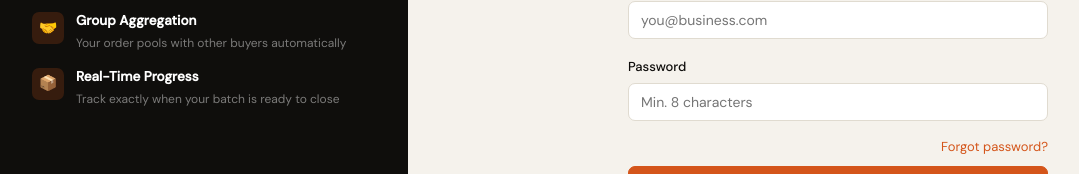
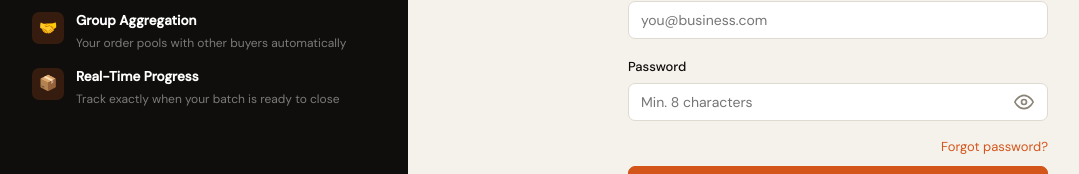
Before and after one commit to vozcruda/Voz--MOQ, a React (Vite) app in the folder vozcruda-frontend/: page / in a window 1280 px wide. Shown: the part 341-515 px from the top of the page, without its empty margins (12-1091 px from the left). Built offline with nearby package versions, Linux system fonts and the light colour scheme; no server answers.

Commit message:
Password eye, forgot password, log out, batch photos, PO details

```diff
--- a/vozcruda-frontend/src/pages/AuthScreens.tsx
+++ b/vozcruda-frontend/src/pages/AuthScreens.tsx
@@ -1,7 +1,7 @@
 import { useState, type ReactNode } from 'react'
 import { supabase, rpc } from '../supabase'
 import { useAuth } from '../auth'
-import { Err, Field } from '../ui/kit'
+import { Err, Field, PasswordInput } from '../ui/kit'
 
 const PENDING = 'vc_pending_signup'
 const save = (v: object) => { try { localStorage.setItem(PENDING, JSON.stringify(v)) } catch { /* ignore */ } }
@@ -91,8 +91,8 @@ export function AuthScreen() {
           <Field label="Business name"><input className="form-input" value={f.business} onChange={e => up('business', e.target.value)} placeholder="Sharma Boutique" /></Field></>}
         <Field label="Email address"><input className="form-input" type="email" value={f.email} onChange={e => up('email', e.target.value)} placeholder="you@business.com" /></Field>
         <div className={mode === 'up' ? 'form-row' : ''}>
-          <Field label="Password"><input className="form-input" type="password" value={f.pw} onChange={e => up('pw', e.target.value)} placeholder="Min. 8 characters" onKeyDown={e => e.key === 'Enter' && mode === 'in' && submit()} /></Field>
-          {mode === 'up' && <Field label="Confirm password"><input className="form-input" type="password" value={f.pw2} onChange={e => up('pw2', e.target.value)} /></Field>}</div>
+          <Field label="Password"><PasswordInput value={f.pw} onChange={v => up('pw', v)} placeholder="Min. 8 characters" autoComplete={mode === 'in' ? 'current-password' : 'new-password'} onKeyDown={e => e.key === 'Enter' && mode === 'in' && submit()} /></Field>
+          {mode === 'up' && <Field label="Confirm password"><PasswordInput value={f.pw2} onChange={v => up('pw2', v)} autoComplete="new-password" /></Field>}</div>
         {mode === 'up' && <Field label="GST Number (optional)"><input className="form-input" value={f.gstin} onChange={e => up('gstin', e.target.value.toUpperCase())} placeholder="22AAAAA0000A1Z5" /></Field>}
         <Err m={err} />{info && <div className="ok">{info}</div>}
         {needConfirm && mode === 'in' && <button className="link" onClick={resend}>Resend confirmation email</button>}
@@ -150,8 +150,8 @@ export function ResetPassword() {
     <Wrap quote={<>"Choose a new password."</>}>
       <div className="login-card">
         <div className="login-title">Set a new password</div><div className="login-sub">For {email}. You’ll be signed in right after.</div>
-        <Field label="New password"><input className="form-input" type="password" value={pw} onChange={e => setPw(e.target.value)} placeholder="Min. 8 characters" autoFocus /></Field>
-        <Field label="Confirm new password"><input className="form-input" type="password" value={pw2} onChange={e => setPw2(e.target.value)} onKeyDown={e => e.key === 'Enter' && go()} /></Field>
+        <Field label="New password"><PasswordInput value={pw} onChange={setPw} placeholder="Min. 8 characters" autoFocus autoComplete="new-password" /></Field>
+        <Field label="Confirm new password"><PasswordInput value={pw2} onChange={setPw2} autoComplete="new-password" onKeyDown={e => e.key === 'Enter' && go()} /></Field>
         <Err m={err} />
         <button className="btn btn-primary" style={{ width: '100%', justifyContent: 'center', padding: 11, margin: '8px 0 12px' }} disabled={busy} onClick={go}>{busy ? 'Saving…' : 'Save password'}</button>
         <div style={{ textAlign: 'center' }}><button className="link" onClick={() => { clearRecovery(); signOut() }}>Cancel</button></div>
--- a/vozcruda-frontend/src/styles.css
+++ b/vozcruda-frontend/src/styles.css
@@ -1006,3 +1006,9 @@ th { white-space: nowrap; }
 .sidebar-logout{padding:0 1rem 1rem}
 .logout-btn{width:100%;display:flex;align-items:center;justify-content:center;gap:0.5rem;padding:0.625rem 0.875rem;border-radius:var(--radius);border:1px solid rgba(255,255,255,0.18);background:transparent;color:rgba(255,255,255,0.85);font:inherit;font-weight:600;font-size:0.875rem;cursor:pointer}
 .logout-btn:hover{background:rgba(255,255,255,0.08);border-color:rgba(255,255,255,0.35);color:#fff}
+
+/* ---- Password eye ---- */
+.pw-wrap{position:relative}
+.pw-wrap .form-input{padding-right:2.75rem}
+.pw-eye{position:absolute;right:0.25rem;top:50%;transform:translateY(-50%);width:2.5rem;height:2.5rem;display:flex;align-items:center;justify-content:center;background:none;border:0;color:var(--muted);cursor:pointer;border-radius:var(--radius)}
+.pw-eye:hover,.pw-eye:focus-visible{color:var(--ink)}
--- a/vozcruda-frontend/src/ui/kit.tsx
+++ b/vozcruda-frontend/src/ui/kit.tsx
@@ -1,4 +1,4 @@
-import { useCallback, useEffect, useState, type ReactNode } from 'react'
+import { useCallback, useEffect, useState, type KeyboardEvent as ReactKeyEvent, type ReactNode } from 'react'
 
 export function useQuery<T = Record<string, unknown>>(
   fn: () => PromiseLike<{ data: unknown; error: { message: string } | null }>,
@@ -74,3 +74,21 @@ export const Card = ({ title, action, children, flush }: { title?: string; actio
 export const Field = ({ label, hint, children }: { label: string; hint?: string; children: ReactNode }) => (
   <div className="form-group"><label className="form-label">{label}</label>{children}{hint && <div className="form-hint">{hint}</div>}</div>
 )
+
+/** Password box with a show/hide eye. */
+export function PasswordInput({ value, onChange, placeholder, onKeyDown, autoFocus, autoComplete }: {
+  value: string; onChange: (v: string) => void; placeholder?: string; onKeyDown?: (e: ReactKeyEvent<HTMLInputElement>) => void; autoFocus?: boolean; autoComplete?: string
+}) {
+  const [show, setShow] = useState(false)
+  return (
+    <div className="pw-wrap">
+      <input className="form-input" type={show ? 'text' : 'password'} value={value} placeholder={placeholder} autoFocus={autoFocus} autoComplete={autoComplete}
+        onChange={e => onChange(e.target.value)} onKeyDown={onKeyDown} />
+      <button type="button" className="pw-eye" aria-label={show ? 'Hide password' : 'Show password'} aria-pressed={show} onClick={() => setShow(s => !s)}>
+        {show
+          ? <svg width="20" height="20" viewBox="0 0 24 24" fill="none" stroke="currentColor" strokeWidth="2" strokeLinecap="round" strokeLinejoin="round"><path d="M17.94 17.94A10.94 10.94 0 0 1 12 20C5 20 1 12 1 12a18.5 18.5 0 0 1 5.06-5.94M9.9 4.24A9.12 9.12 0 0 1 12 4c7 0 11 8 11 8a18.5 18.5 0 0 1-2.16 3.19M14.12 14.12A3 3 0 1 1 9.88 9.88"/><line x1="1" y1="1" x2="23" y2="23"/></svg>
+          : <svg width="20" height="20" viewBox="0 0 24 24" fill="none" stroke="currentColor" strokeWidth="2" strokeLinecap="round" strokeLinejoin="round"><path d="M1 12s4-8 11-8 11 8 11 8-4 8-11 8-11-8-11-8z"/><circle cx="12" cy="12" r="3"/></svg>}
+      </button>
+    </div>
+  )
+}
```
Also changed, not shown: 1 other file (tests, documents, lock files or other folders).
